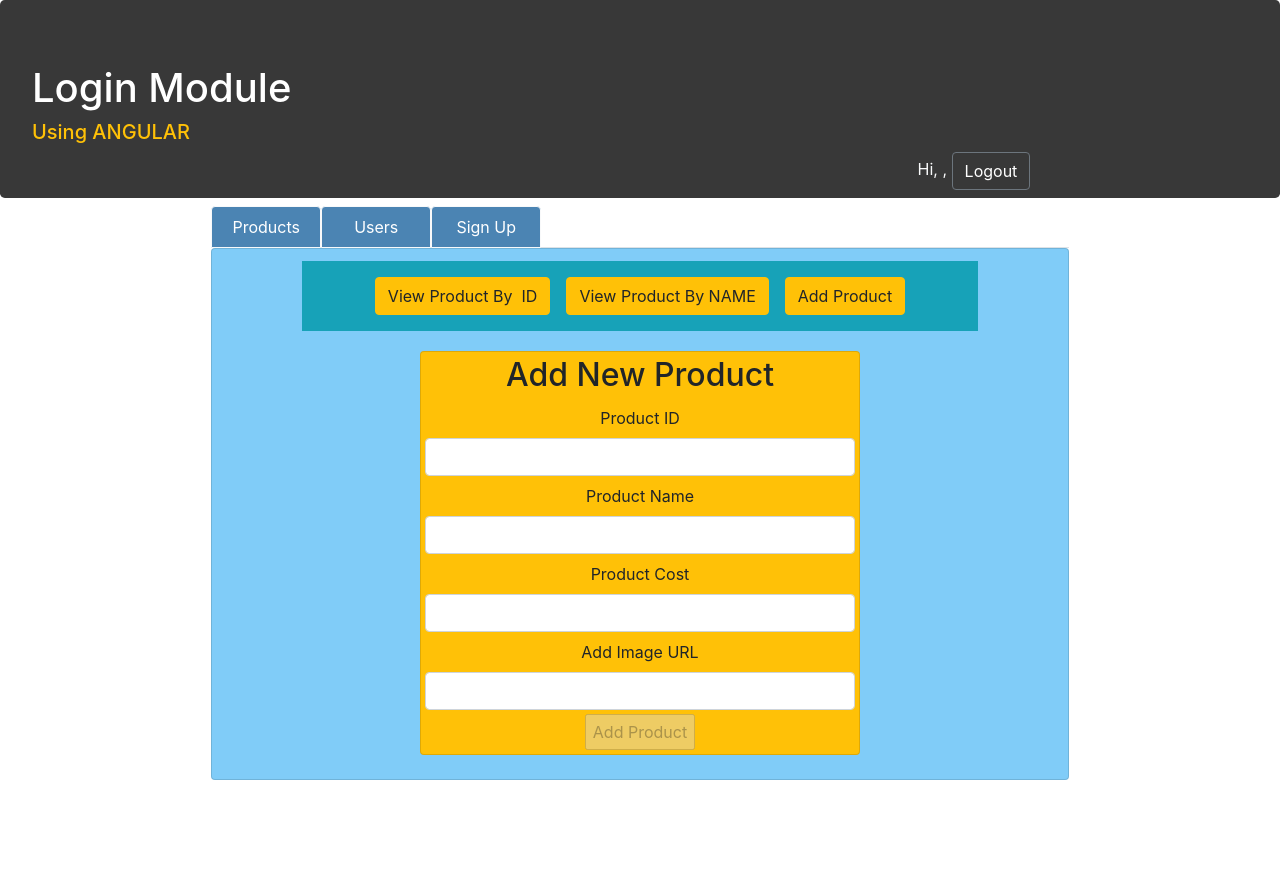
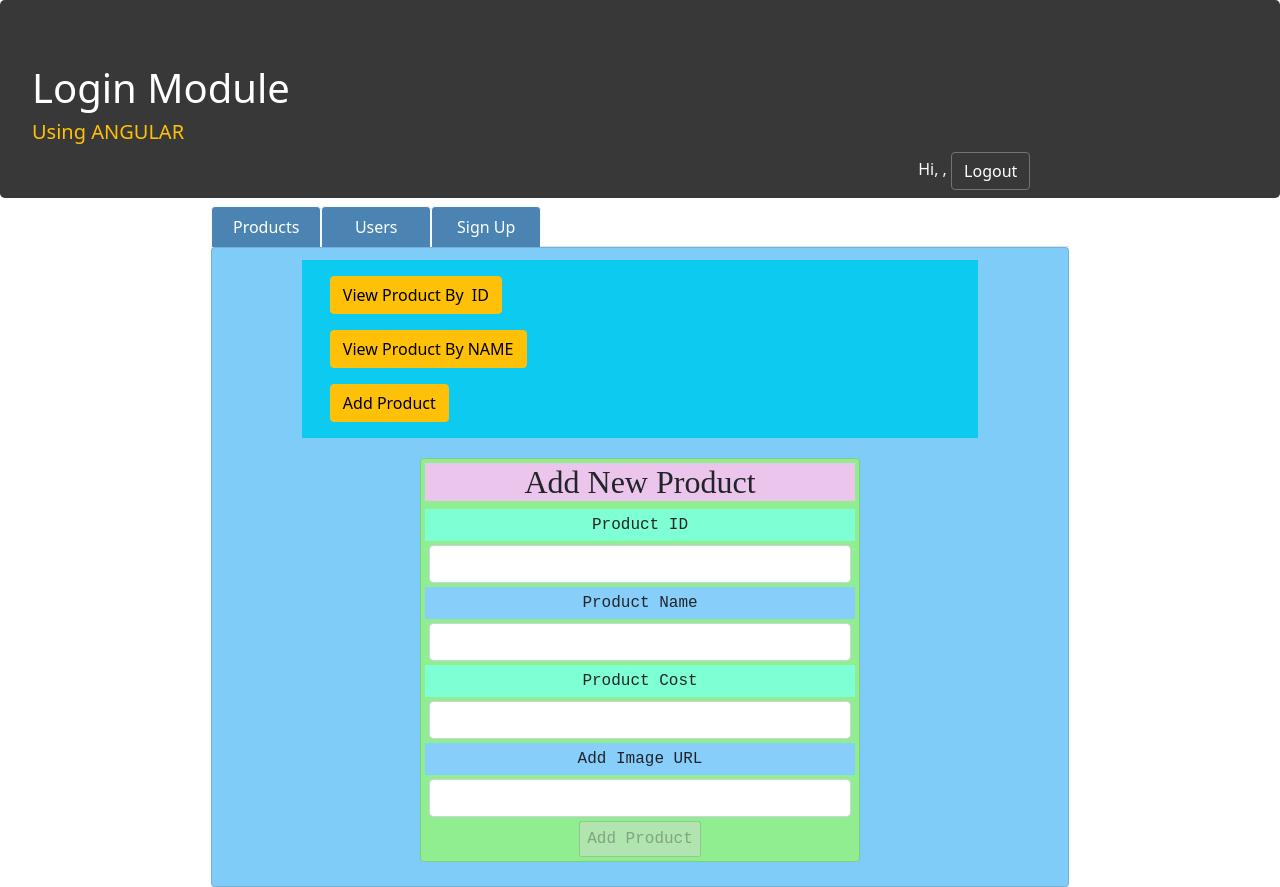
Before and after one commit to titas1803/LoginFrontend, an Angular app: page /product/addproduct in a window 1280 px wide. Before the commit the page ends 800 px from the top, so only its background shows below. Built offline with nearby package versions, Linux system fonts and the light colour scheme; sample sign-in values are in the browser's storage.

Commit message:
style done

```diff
--- a/src/app/addproduct/addproduct.component.html
+++ b/src/app/addproduct/addproduct.component.html
@@ -1,31 +1,31 @@
-<section class="col-8 mx-auto p-1 m-1 card card-primary bg-warning" id="addid">
-  <h2 class="text-center">Add New Product</h2>
+<section class="col-8 mx-auto p-1 m-1 card card-primary" style="background-color: lightgreen;" id="addid">
+  <h2 class="text-center"  style="background-color: rgb(235, 197, 235); font-family: cursive;">Add New Product</h2>
   <div class="alert border-0 alert-success" *ngIf="msg!=undefined" [ngClass]="{'alert-success':msgflag,'alert-danger':!msgflag}">{{msg}}</div>
   <form #frm='ngForm' (ngSubmit)="add()" >
 
-    <div class="py-1">Product ID</div>
-    <div class="py-1"><input type="number" class="form-control" name="txtid" [(ngModel)]='prod.prodId' #pid="ngModel" required/></div>
+    <div class="p-1" style="background-color: aquamarine; font-family: 'Courier New', Courier, monospace;">Product ID</div>
+    <div class="p-1"><input type="number" class="form-control" name="txtid" [(ngModel)]='prod.prodId' #pid="ngModel" required/></div>
     <div class="alert alert-danger" *ngIf="pid.invalid && pid.touched" class="alert alert-danger">ID is mandatory</div>
 
 
 
-    <div class="py-1">Product Name</div>
-    <div class="py-1"><input type="text" class="form-control" name="txtname" [(ngModel)]='prod.prodName' #pname="ngModel" required /></div>
+    <div class="p-1" style="background-color:lightskyblue; font-family: 'Courier New', Courier, monospace;">Product Name</div>
+    <div class="p-1"><input type="text" class="form-control" name="txtname" [(ngModel)]='prod.prodName' #pname="ngModel" required /></div>
     <div class="alert alert-danger" *ngIf="pname.invalid && pname.touched" class="alert alert-danger">
       <div  *ngIf="pname.errors.required">Product Name is required</div>
       <div *ngIf="pname.errors.pattern">Product name must contain alphabets and can have space in between</div>
     </div>
 
-    <div class="py-1">Product Cost</div>
-    <div class="py-1"><input type="text" class="form-control" name="txtcost" [(ngModel)]='prod.prodCost' #pcost="ngModel" required/></div>
+    <div class="p-1" style="background-color: aquamarine; font-family: 'Courier New', Courier, monospace;">Product Cost</div>
+    <div class="p-1"><input type="text" class="form-control" name="txtcost" [(ngModel)]='prod.prodCost' #pcost="ngModel" required/></div>
     <div class="alert alert-danger" *ngIf="pcost.invalid && pcost.touched" class="alert alert-danger">Cost is mandatory</div>
 
-    <div class="py-1">Add Image URL</div>
-    <div class="py-1"><input type="text" name="txtimg" class="form-control" [(ngModel)]='prod.prodImg' #pimage="ngModel" required/></div>
+    <div class="p-1" style="background-color:lightskyblue;  font-family: 'Courier New', Courier, monospace;">Add Image URL</div>
+    <div class="p-1"><input type="text" name="txtimg" class="form-control" [(ngModel)]='prod.prodImg' #pimage="ngModel" required/></div>
     <div class="alert alert-danger" *ngIf="pimage.invalid && pimage.touched" class="alert alert-danger">Image is mandatory</div>
 
 
-    <input type="submit" value="Add Product" [disabled]="!frm.valid" class="py-1"/>
+    <input type="submit" style="font-family: 'Courier New', Courier, monospace;" value="Add Product" [disabled]="!frm.valid" class="py-1"/>
   </form>
 
 </section>
--- a/src/app/password-match.directive.ts
+++ b/src/app/password-match.directive.ts
@@ -1,6 +1,5 @@
 import { Directive, Input } from '@angular/core';
 import { AbstractControl, NG_VALIDATORS, ValidationErrors, Validator } from '@angular/forms';
-import { truncate } from 'fs';
 
 @Directive({
   selector: '[appPasswordMatch]',
--- a/src/app/viewprodby-id/viewprodby-id.component.html
+++ b/src/app/viewprodby-id/viewprodby-id.component.html
@@ -1,24 +1,24 @@
 <div class="col-8 mx-auto p-2 m-2">
-  <h2>View By ID</h2>
+  <h2  style="font-family: 'Times New Roman', Times, serif;">VIEW BY ID</h2>
   <input type="number" placeholder="Enter Product ID" [(ngModel)]="pid" class="form-control" />
   <input type="button" value="Search" (click)="viewbyid()" class="btn btn-info" />
 </div>
 <section>
   <div *ngIf="msg!=undefined" class="alert alert-danger">{{msg}}</div>
   <div *ngIf="products!=undefined">
-    <table class="table table-primary table-striped">
+    <table class="table table-primary table-striped" >
       <tr>
         <td rowspan="3"><img src={{products.prodImg}} alt="Image" height="200" width="200" /></td>
-        <td>Product ID</td>
+        <td style="font-family: 'Courier New', Courier, monospace;">Product ID</td>
         <td>{{products.prodId}}</td>
       </tr>
       <tr>
-        <td>Product Name</td>
+        <td  style="font-family: 'Courier New', Courier, monospace;">Product Name</td>
         <td>{{products.prodName | titlecase}}</td>
       </tr>
       <tr>
-        <td>Product Cost</td>
-        <td>{{products.prodCost}}</td>
+        <td style="font-family: 'Courier New', Courier, monospace;">Product Cost</td>
+        <td >{{products.prodCost}}</td>
       </tr>
 
     </table>
--- a/src/app/viewprodby-name/viewprodby-name.component.html
+++ b/src/app/viewprodby-name/viewprodby-name.component.html
@@ -10,15 +10,15 @@
      <table class="table table-primary table-striped" *ngFor="let products of productarray">
         <tr >
             <td rowspan="3"><img src="{{products.prodImg}}" alt="IMAGE" height="200" width="200"></td>
-        <td>Product ID</td>
+        <td style="font-family: 'Courier New', Courier, monospace;">Product ID</td>
         <td>{{products.prodId}}</td>
       </tr>
       <tr >
-        <td>Product Name</td>
+        <td style="font-family: 'Courier New', Courier, monospace;">Product Name</td>
         <td>{{products.prodName | titlecase}}</td>
       </tr>
       <tr >
-        <td>Product Cost</td>
+        <td style="font-family: 'Courier New', Courier, monospace;">Product Cost</td>
         <td>{{products.prodCost}}</td>
       </tr>
 
--- a/src/styles.css
+++ b/src/styles.css
@@ -1,2 +1,2 @@
 /* You can add global styles to this file, and also import other style files */
-/* @import '../node_modules/bootstrap/dist/css/bootstrap.css'; */
+@import '../node_modules/bootstrap/dist/css/bootstrap.css';
```
